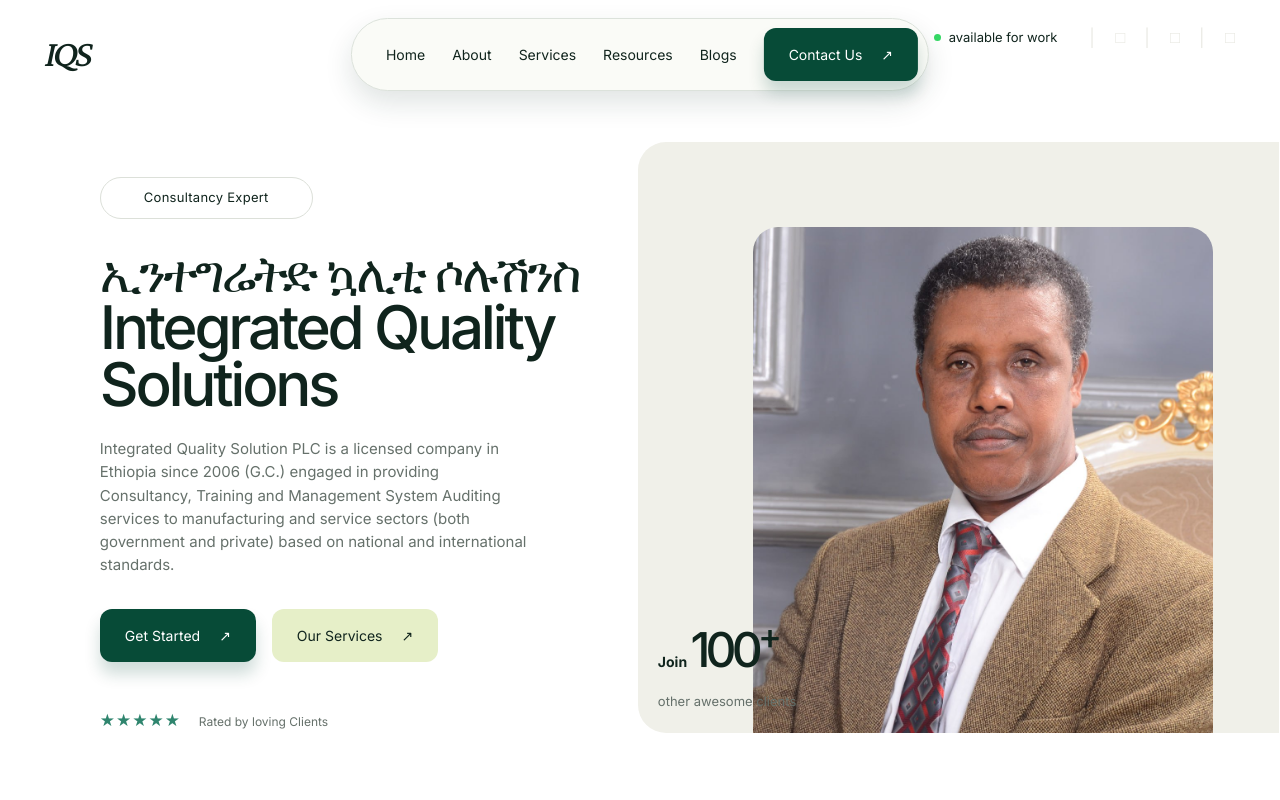
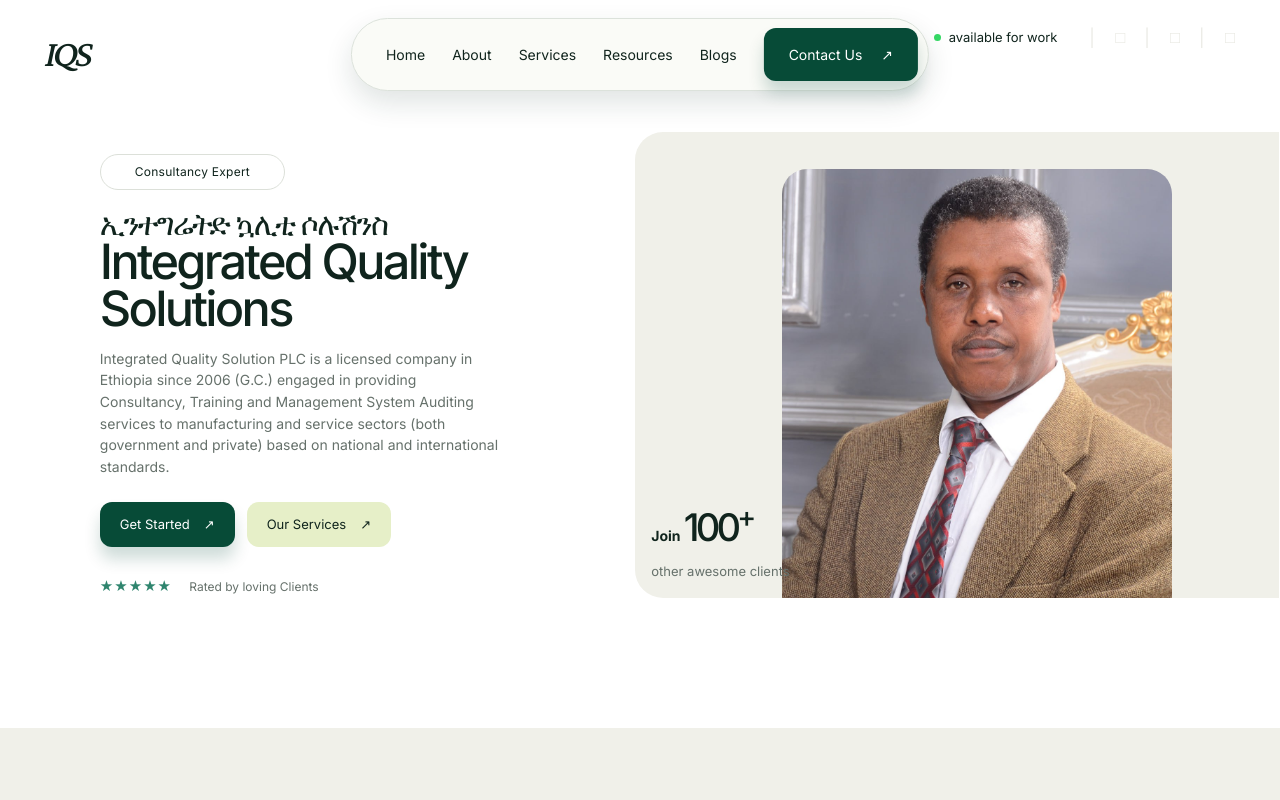
Before and after one commit to yoftshtad/integrated-quality-solutions, a Next.js app: page / in a window 1280 px wide. Shown: the top 800 px of the page. Built offline with nearby package versions, Linux system fonts and the light colour scheme; no server answers.

Commit message:
landing hero smaller

```diff
--- a/app/globals.css
+++ b/app/globals.css
@@ -169,10 +169,19 @@ h2 em{font-family:'Crimson Pro',serif;font-weight:500}
 @media(max-width:800px){.insight-grid.projects-grid{grid-template-columns:1fr}}
 @media (min-width:801px) and (max-width:1750px){
   h1{font-size:clamp(46px,4.7vw,70px)}
-  .hero{min-height:510px;padding-top:40px;gap:45px}
-  .hero-copy{padding-top:35px}
-  .hero-art{padding:14px 14px 0}
-  .hero-art img.hero-image{max-width:460px;margin-left:50px}
+  .hero{min-height:430px;padding-top:30px;gap:40px}
+  .hero-copy{padding-top:22px}
+  .hero-copy .eyebrow{margin-bottom:18px;padding:8px 34px;font-size:12px}
+  .hero-copy h1{font-size:clamp(38px,3.8vw,54px)}
+  .hero-copy h2{font-size:clamp(24px,2.4vw,32px)}
+  .hero-copy p{font-size:14px;max-width:400px;margin-top:16px}
+  .hero .actions{margin-top:24px;gap:12px}
+  .hero .button{padding:13px 20px;font-size:13px;gap:14px}
+  .hero .rating{margin-top:28px;font-size:15px}
+  .hero-art{padding:12px 12px 0}
+  .hero-art img.hero-image{max-width:390px;margin-left:40px}
+  .client-count strong{font-size:38px}
+  .client-count{bottom:16px;left:16px}
   .contact-hero{padding-top:125px}
   .about-intro,.resources-page,.services-page .section:first-of-type{padding-top:95px}
 }
```
